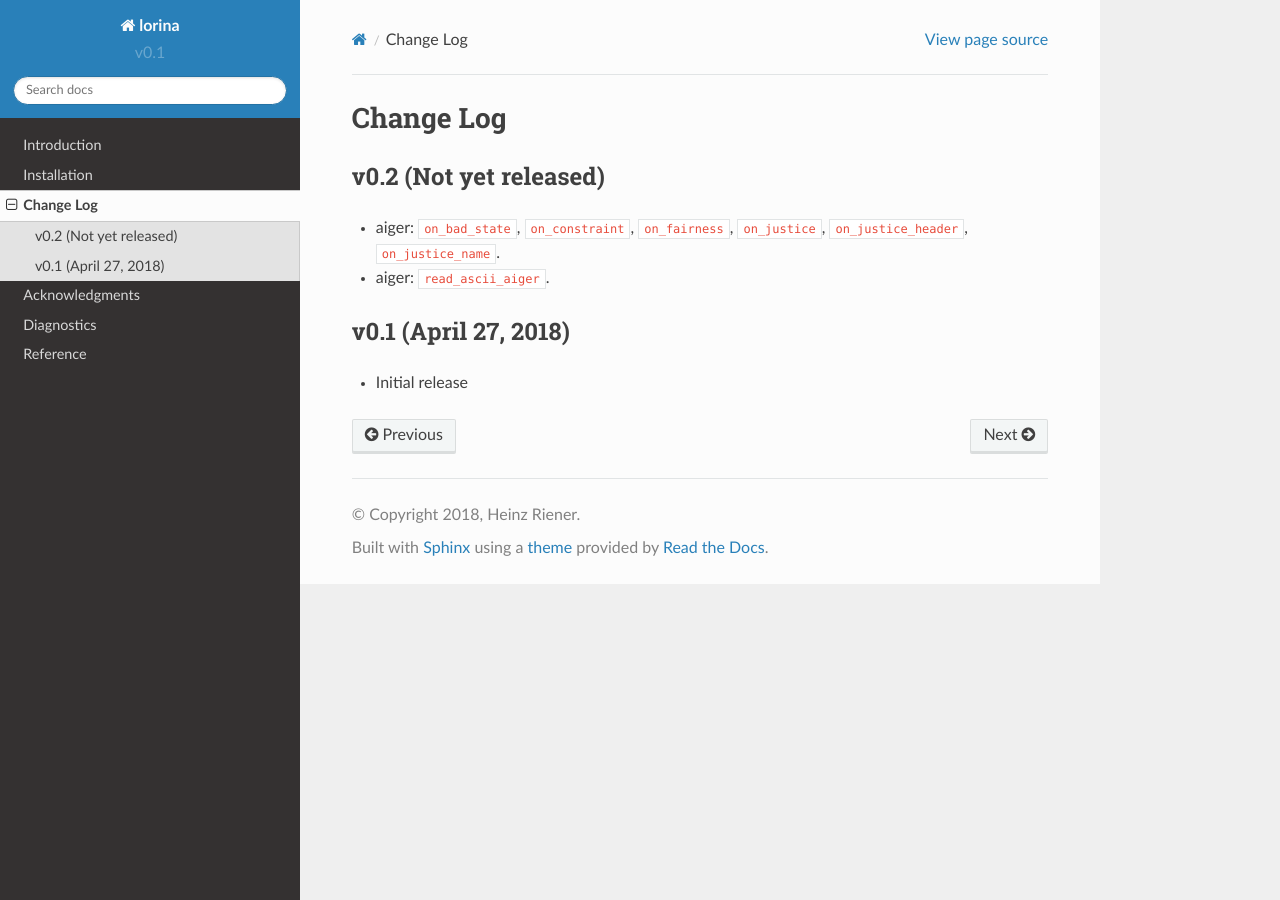
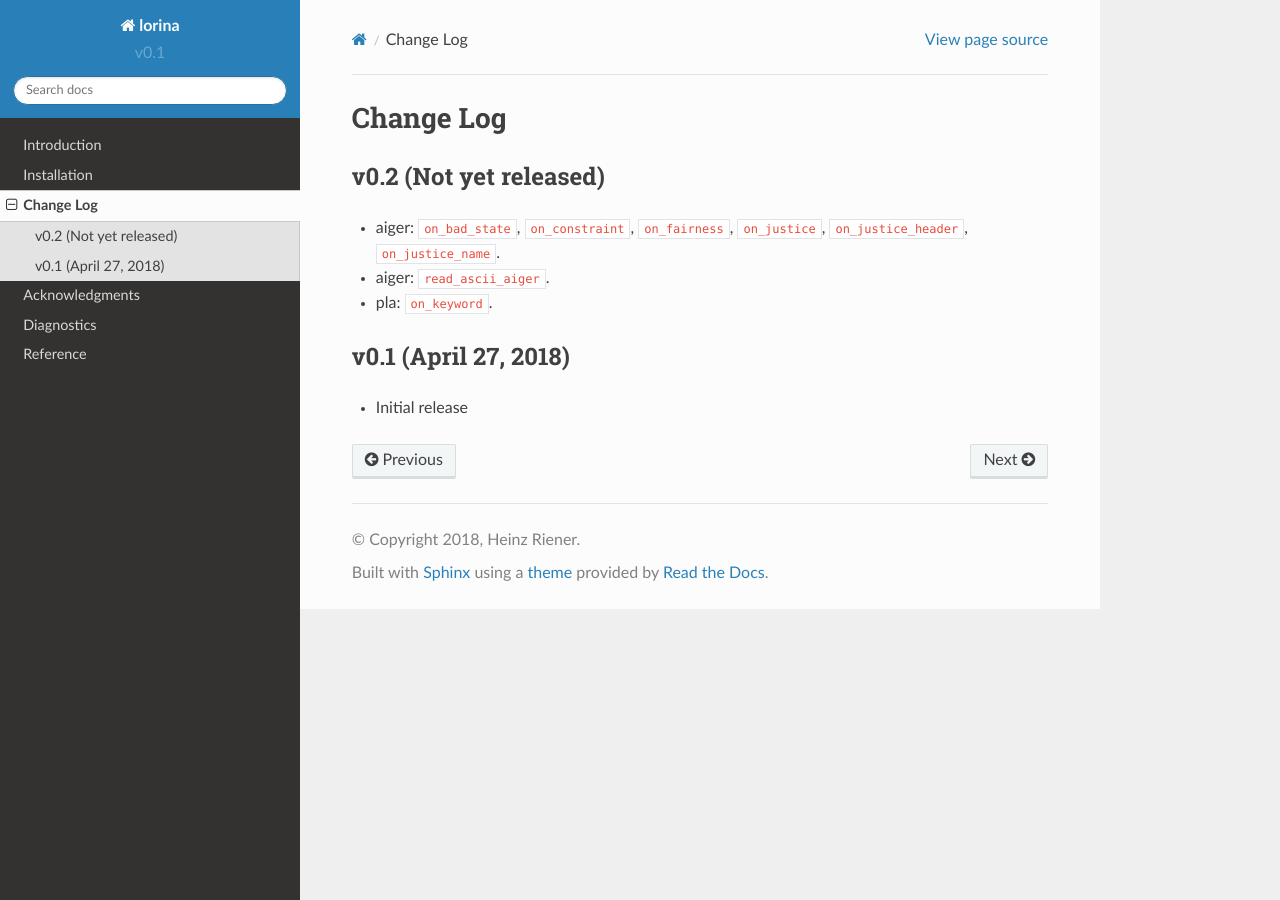
Before and after one commit to hriener/lorina, a Sphinx documentation site: the page built from docs/changelog.rst, in a window 1280 px wide. Built offline with Sphinx 7.4.7 and the Read the Docs theme 2.0.0, drawn with Linux system fonts in a browser that asks for light colours; pages that are not in the unit, such as notebooks, are missing from menus.

Commit message:
changelog.

```diff
--- a/docs/changelog.rst
+++ b/docs/changelog.rst
@@ -6,6 +6,7 @@ v0.2 (Not yet released)
 
 * aiger: ``on_bad_state``, ``on_constraint``, ``on_fairness``, ``on_justice``, ``on_justice_header``, ``on_justice_name``.
 * aiger: ``read_ascii_aiger``.
+* pla: ``on_keyword``.
 
 v0.1 (April 27, 2018)
 ---------------------
```
